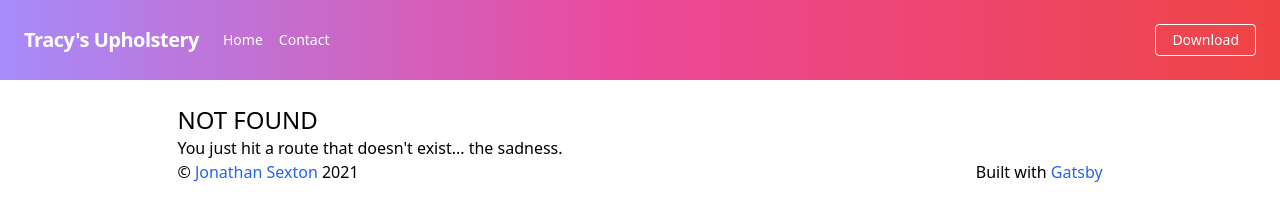
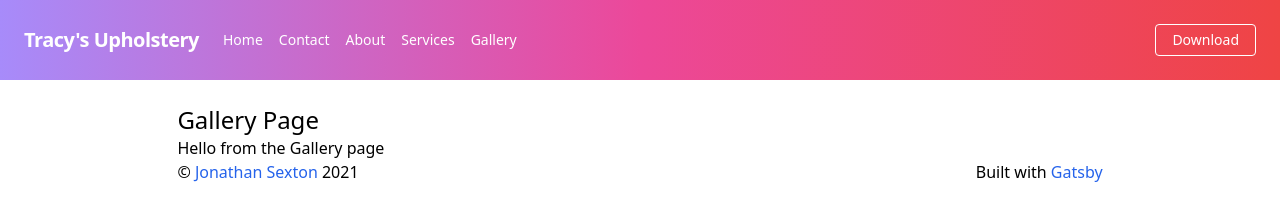
Before and after one commit to JS-goose/tracysupholstery, a Gatsby site in the folder v2/: page /gallery in a window 1280 px wide. Before the commit this address had no page. Built offline with nearby package versions, Linux system fonts and the light colour scheme; Gatsby itself is replaced by a stand-in of ours.

Commit message:
added pages

```diff
--- a/v2/package.json
+++ b/v2/package.json
@@ -26,7 +26,7 @@
   },
   "devDependencies": {
     "prettier": "^2.4.1",
-    "tailwindcss": "^2.2.16"
+    "tailwindcss": "^2.2.17"
   },
   "keywords": [
     "gatsby"
--- a/v2/src/components/header.js
+++ b/v2/src/components/header.js
@@ -28,30 +28,41 @@ function Header({ siteTitle }) {
         </button>
       </div>
       <div
-        className={`${
-          isExpanded ? `block` : `hidden`
-        } w-full block flex-grow lg:flex lg:items-center lg:w-auto`}
+        className={`${isExpanded ? `block` : `hidden`
+          } w-full block flex-grow lg:flex lg:items-center lg:w-auto`}
       >
         <div className="text-sm lg:flex-grow">
           <Link
             to={`/`}
             href="#responsive-header"
-            className="block mt-4 mr-4 text-white lg:inline-block lg:mt-0 hover:text-white"
-          >
+            className="block mt-4 mr-4 text-white lg:inline-block lg:mt-0 hover:text-white">
             Home
           </Link>
           <Link
             to={`/contact`}
-            className="block mt-4 mr-4 text-white lg:inline-block lg:mt-0 hover:text-white"
-          >
+            className="block mt-4 mr-4 text-white lg:inline-block lg:mt-0 hover:text-white">
             Contact
+          </Link>
+          <Link
+            to={`/about`}
+            className="block mt-4 mr-4 text-white lg:inline-block lg:mt-0 hover:text-white">
+            About
+          </Link>
+          <Link
+            to={`/services`}
+            className="block mt-4 mr-4 text-white lg:inline-block lg:mt-0 hover:text-white">
+            Services
+          </Link>
+          <Link
+            to={`/gallery`}
+            className="block mt-4 mr-4 text-white lg:inline-block lg:mt-0 hover:text-white">
+            Gallery
           </Link>
         </div>
         <div>
           <a
             href="#download"
-            className="inline-block px-4 py-2 mt-4 text-sm leading-none text-white border border-white rounded hover:border-transparent hover:text-black hover:bg-white lg:mt-0"
-          >
+            className="inline-block px-4 py-2 mt-4 text-sm leading-none text-white border border-white rounded hover:border-transparent hover:text-black hover:bg-white lg:mt-0">
             Download
           </a>
         </div>
--- /dev/null
+++ b/v2/src/pages/about.tsx
@@ -0,0 +1,14 @@
+import React from "react"
+import SEO from "../components/seo"
+
+const About = () => (
+    <section>
+        <SEO title="About" />
+        <h1>
+            About Page
+        </h1>
+        <p>Hello from the about page</p>
+    </section>
+)
+
+export default About
--- /dev/null
+++ b/v2/src/pages/gallery.tsx
@@ -0,0 +1,14 @@
+import React from "react"
+import SEO from "../components/seo"
+
+const Gallery = () => (
+    <section>
+        <SEO title="Gallery" />
+        <h1>
+            Gallery Page
+        </h1>
+        <p>Hello from the Gallery page</p>
+    </section>
+)
+
+export default Gallery
--- /dev/null
+++ b/v2/src/pages/services.tsx
@@ -0,0 +1,14 @@
+import React from "react"
+import SEO from "../components/seo"
+
+const Services = () => (
+    <section>
+        <SEO title="Services" />
+        <h1>
+            Services Page
+        </h1>
+        <p>Hello from the Services page</p>
+    </section>
+)
+
+export default Services
```
Also changed, not shown: 1 other file.
